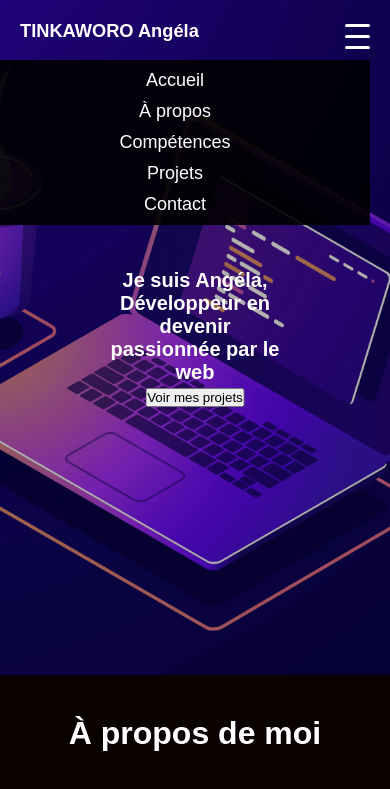
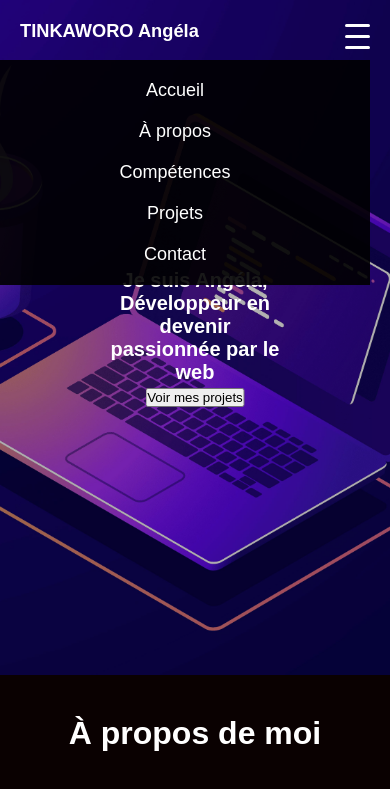
Before and after one commit to Koedoua/portfolio-Angela, a plain HTML site: page index.html in a window 390 px wide. Both pictures are taken after a click on the element 357 px from the left and 36 px from the top of the page. Shown: the top 789 px of the page. Drawn offline with Linux system fonts and the light colour scheme.

Commit message:
style.css

```diff
--- a/Css/style.css
+++ b/Css/style.css
@@ -262,6 +262,7 @@ form textarea {
         top: 60px;
         width: 100%;
         background: rgba(0, 0, 0, 0.9);
+        z-index: 999;
     }
 
     .boxed.active {
@@ -269,9 +270,15 @@ form textarea {
     }
 
     .boxed ul {
+        display: flex;
         flex-direction: column;
         align-items: center;
-        padding: 10px 0;
+        gap: 20px;
+        padding: 20px 0;
+        margin: 0;
+        list-style: none;
+
+
     }
 
     .logo-img {
```
